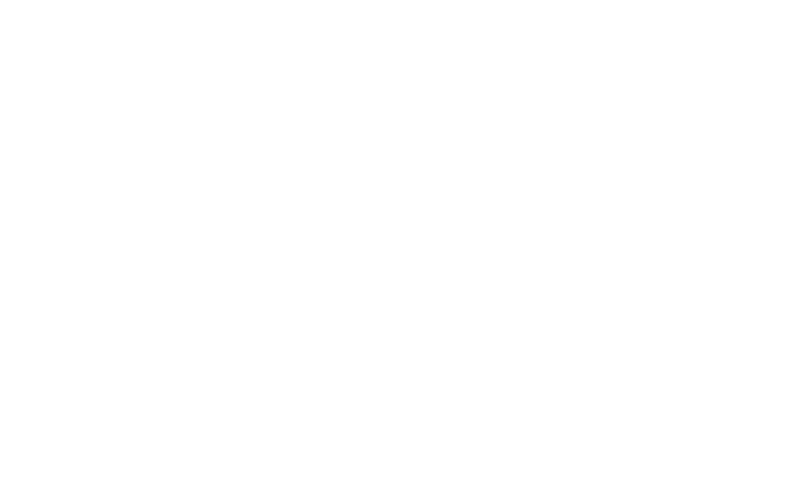
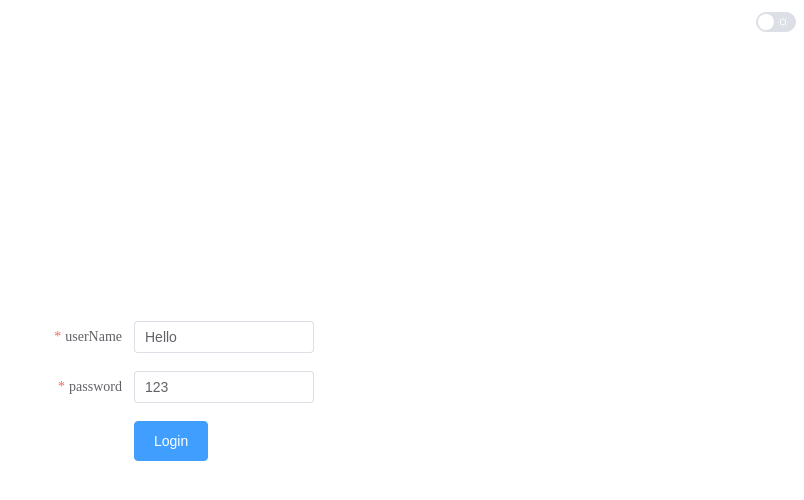
Before and after one commit to Soumns777/soumns-vtest-v3, a Vue app: page /todoListLogin in a window 1280 px wide. Before the commit this address had no page. Shown: the top 500 px of the page, without its empty margins (476-1280 px from the left). Built offline with nearby package versions, Linux system fonts and the light colour scheme.

Commit message:
✨feat:add-todo-list

```diff
--- a/components.d.ts
+++ b/components.d.ts
@@ -6,8 +6,12 @@
 declare module '@vue/runtime-core' {
   export interface GlobalComponents {
     ElButton: typeof import('element-plus/es')['ElButton']
+    ElForm: typeof import('element-plus/es')['ElForm']
+    ElFormItem: typeof import('element-plus/es')['ElFormItem']
     ElIcon: typeof import('element-plus/es')['ElIcon']
+    ElInput: typeof import('element-plus/es')['ElInput']
     ElRow: typeof import('element-plus/es')['ElRow']
+    ElSwitch: typeof import('element-plus/es')['ElSwitch']
     RouterLink: typeof import('vue-router')['RouterLink']
     RouterView: typeof import('vue-router')['RouterView']
   }
--- a/package.json
+++ b/package.json
@@ -11,6 +11,7 @@
     "@types/axios": "^0.14.0",
     "@types/qs": "^6.9.7",
     "@vueuse/core": "^8.6.0",
+    "async-validator": "^4.1.1",
     "axios": "^0.27.2",
     "cors": "^2.8.5",
     "element-plus": "^2.2.0",
@@ -18,6 +19,7 @@
     "pinia": "^2.0.14",
     "pinia-persistedstate-plugin": "^0.1.0",
     "qs": "^6.10.3",
+    "sass": "^1.52.2",
     "vue": "^3.2.25",
     "vue-router": "4"
   },
--- a/src/main.ts
+++ b/src/main.ts
@@ -1,15 +1,17 @@
 import { createApp } from 'vue';
 import { createPinia } from 'pinia';
 import 'element-plus/theme-chalk/dark/css-vars.css';
+import 'element-plus/dist/index.css'; // element css
 import { createPersistedState } from 'pinia-persistedstate-plugin';
 import App from './App.vue';
 
-import * as ElementPlusIconsVue from '@element-plus/icons-vue';
+import * as Icons from '@element-plus/icons-vue';
 
 const app = createApp(App);
-for (const [key, component] of Object.entries(ElementPlusIconsVue)) {
-  app.component(key, component);
-}
+
+Object.keys(Icons).forEach((key) => {
+  app.component(key, Icons[key as keyof typeof Icons]);
+});
 
 import router from '@/router/index';
 
--- a/src/mock/index.js
+++ b/src/mock/index.js
@@ -21,7 +21,7 @@
 //配置中间件解析post application/x-www-form-urlencoded
 app.use(express.urlencoded({ extended: false }));
 
-app.get('/getMock', (req, res) => {
+app.get('/api/login', (req, res) => {
   console.log(req.query, '-->get从前台获取的数据');
   res.send({
     status: 200,
--- a/src/router/index.ts
+++ b/src/router/index.ts
@@ -5,12 +5,22 @@
 const routes: RouteRecordRaw[] = [
   {
     path: '/',
-    redirect: { name: 'home' },
+    redirect: { name: 'todoListLogin' },
   },
   {
     path: '/home',
     name: 'home',
     component: () => import('@/views/home/index.vue'),
+  },
+  {
+    path: '/todoListLogin',
+    name: 'todoListLogin',
+    component: () => import('@/views/todoList/login.vue'),
+  },
+  {
+    path: '/todoList',
+    name: 'todoList',
+    component: () => import('@/views/todoList/index.vue'),
   },
 ];
 
--- a/src/services/request.ts
+++ b/src/services/request.ts
@@ -1,8 +1,8 @@
 import RequestHttp from '@/libs/http';
 
-import { Login, LoginRes } from '@/libs/types';
+import { ILogin, LoginRes } from '@/libs/types';
 
 // * 用户登录接口
-export const login = (params: Login) => {
-  return RequestHttp.get<LoginRes>('/getMock', params);
+export const login = (params: ILogin) => {
+  return RequestHttp.get<LoginRes>('/api/login', params);
 };
--- /dev/null
+++ b/src/views/todoList/index.vue
@@ -0,0 +1,21 @@
+<script lang="ts" setup>
+import { reactive, ref } from 'vue';
+import { Calendar, Search } from '@element-plus/icons-vue';
+import { $ref } from 'vue/macros';
+
+const input2 = $ref(0);
+</script>
+
+<template>
+  <div>
+    <el-input
+      v-model="input2"
+      class="w-50 m-2"
+      placeholder="Input something"
+      :prefix-icon="Search"
+      clearable
+    />
+  </div>
+</template>
+
+<style scoped lang="scss"></style>
--- /dev/null
+++ b/src/views/todoList/login.vue
@@ -0,0 +1,146 @@
+<script lang="ts" setup>
+import { reactive, ref } from 'vue';
+import { useDark, useToggle } from '@vueuse/core';
+import type { FormInstance, FormRules } from 'element-plus';
+import { ValidateFieldsError } from 'async-validator';
+import { Sunny, Moon } from '@element-plus/icons-vue';
+import { ElMessage } from 'element-plus';
+import { login } from '@/services/request';
+import { ILogin } from '@/libs/types';
+import { useRouter } from 'vue-router';
+
+export interface ValidateFieldCallback {
+  (message: string, invalidFields?: ValidateFieldsError): void;
+}
+
+// 切换主题
+const isDark = useDark();
+const toggleDark = useToggle(isDark);
+
+const formSize = ref('default');
+const ruleFormRef = ref<FormInstance>();
+const ruleForm: ILogin = reactive({
+  userName: 'Hello',
+  password: '123',
+});
+
+const rules = reactive<FormRules>({
+  userName: [
+    {
+      required: true,
+      message: 'Please input Activity userName',
+      trigger: 'blur',
+    },
+    { min: 3, max: 5, message: 'Length should be 3 to 5', trigger: 'blur' },
+  ],
+  password: [
+    {
+      required: true,
+      message: 'Please input Activity password',
+      trigger: 'blur',
+    },
+    { min: 3, max: 5, message: 'Length should be 3 to 5', trigger: 'blur' },
+  ],
+});
+const router = useRouter();
+
+const submitForm = async (formEl: FormInstance | undefined) => {
+  if (!formEl) return;
+  await formEl.validate(async (valid, fields) => {
+    if (valid) {
+      //   ElMessage.success('校验成功!');
+
+      try {
+        const res = await login({
+          userName: ruleForm.userName,
+          password: ruleForm.password,
+        });
+
+        console.log(res, '💙💛 submit data');
+
+        if (res.status == '200') {
+          ElMessage.success('登录成功!');
+          router.push({ name: 'todoList' });
+        }
+      } catch (error) {}
+    } else {
+      console.log('💙💛 error submit!', fields?.password[0].message);
+
+      //   ElMessage.error(fields?.password[0].message);
+    }
+  });
+};
+
+const resetForm = (formEl: FormInstance | undefined) => {
+  if (!formEl) return;
+  formEl.resetFields();
+};
+</script>
+
+<template>
+  <div class="container">
+    <div class="container-switch">
+      <el-switch
+        v-model="isDark"
+        class="mt-2"
+        active-color="#2f2f2f"
+        inactive-color="#f2f1f1"
+        style="margin-left: 24px"
+        inline-prompt
+        :active-icon="Moon"
+        :inactive-icon="Sunny"
+      />
+    </div>
+
+    <div class="container-login">
+      <el-form
+        ref="ruleFormRef"
+        :model="ruleForm"
+        :rules="rules"
+        label-width="120px"
+        class="demo-ruleForm"
+        :size="formSize"
+        status-icon
+      >
+        <el-form-item label="userName" prop="userName">
+          <el-input v-model="ruleForm.userName" />
+        </el-form-item>
+
+        <el-form-item label="password" prop="password">
+          <el-input v-model="ruleForm.password" />
+        </el-form-item>
+
+        <el-form-item>
+          <el-button
+            size="large"
+            type="primary"
+            @click="submitForm(ruleFormRef)"
+            >Login</el-button
+          >
+          <!-- <el-button @click="resetForm(ruleFormRef)">Reset</el-button> -->
+        </el-form-item>
+      </el-form>
+    </div>
+  </div>
+</template>
+
+<style scoped lang="scss">
+.container {
+  .container-switch {
+    position: absolute;
+    right: 8px;
+    top: 6px;
+  }
+
+  .container-login {
+    position: absolute;
+    top: 50%;
+    left: 50%;
+    transform: translate(-50%, -50%);
+    // background-color: skyblue;
+    // width: 260px;
+    // height: 120px;我、
+    width: 300px;
+  }
+}
+</style>
--- a/tsconfig.json
+++ b/tsconfig.json
@@ -14,8 +14,7 @@
     "esModuleInterop": true,
     "lib": ["esnext", "dom"],
     "paths": {
-      "@/*": ["src/*"],
-      "#/*": ["types/*"]
+      "@/*": ["src/*"]
     },
     "allowSyntheticDefaultImports": true
   },
```
Also changed, not shown: src/libs/types.ts (+4 -3 lines), 1 other file (tests, documents, lock files or other folders).
